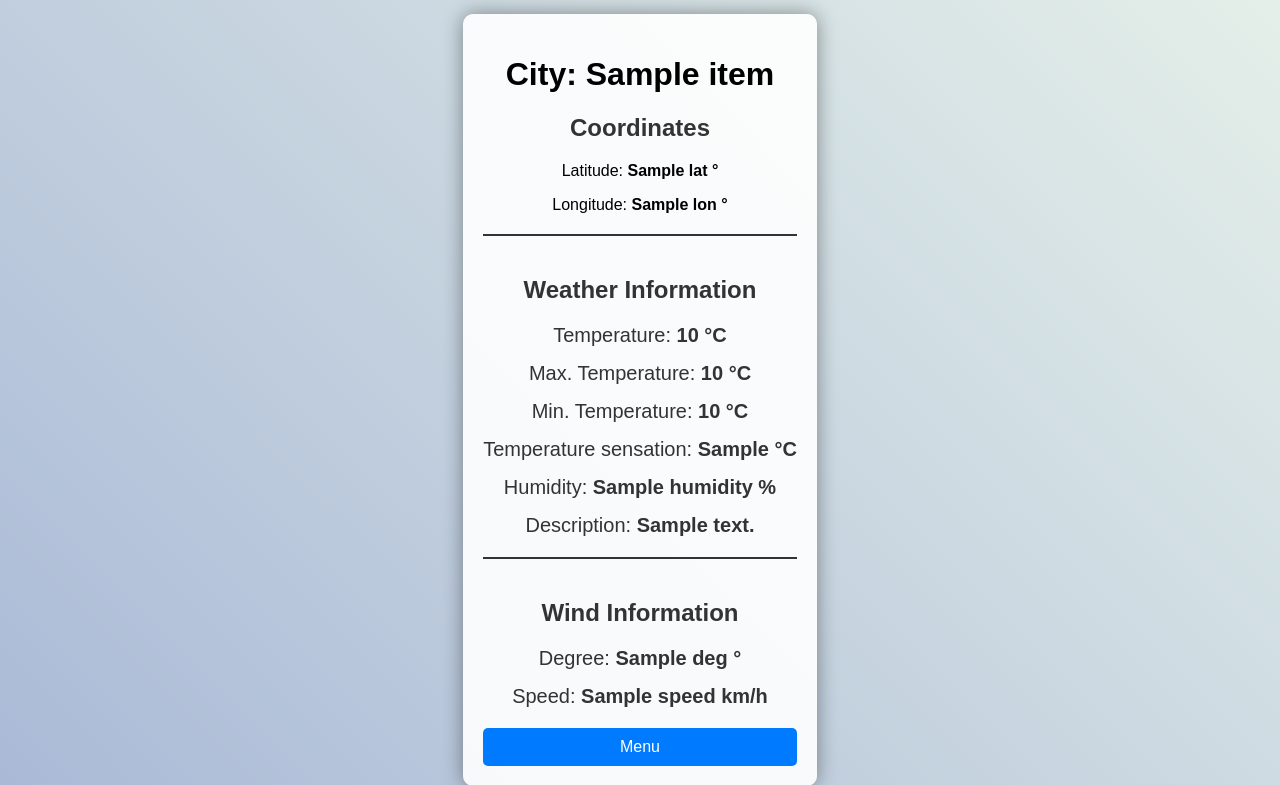
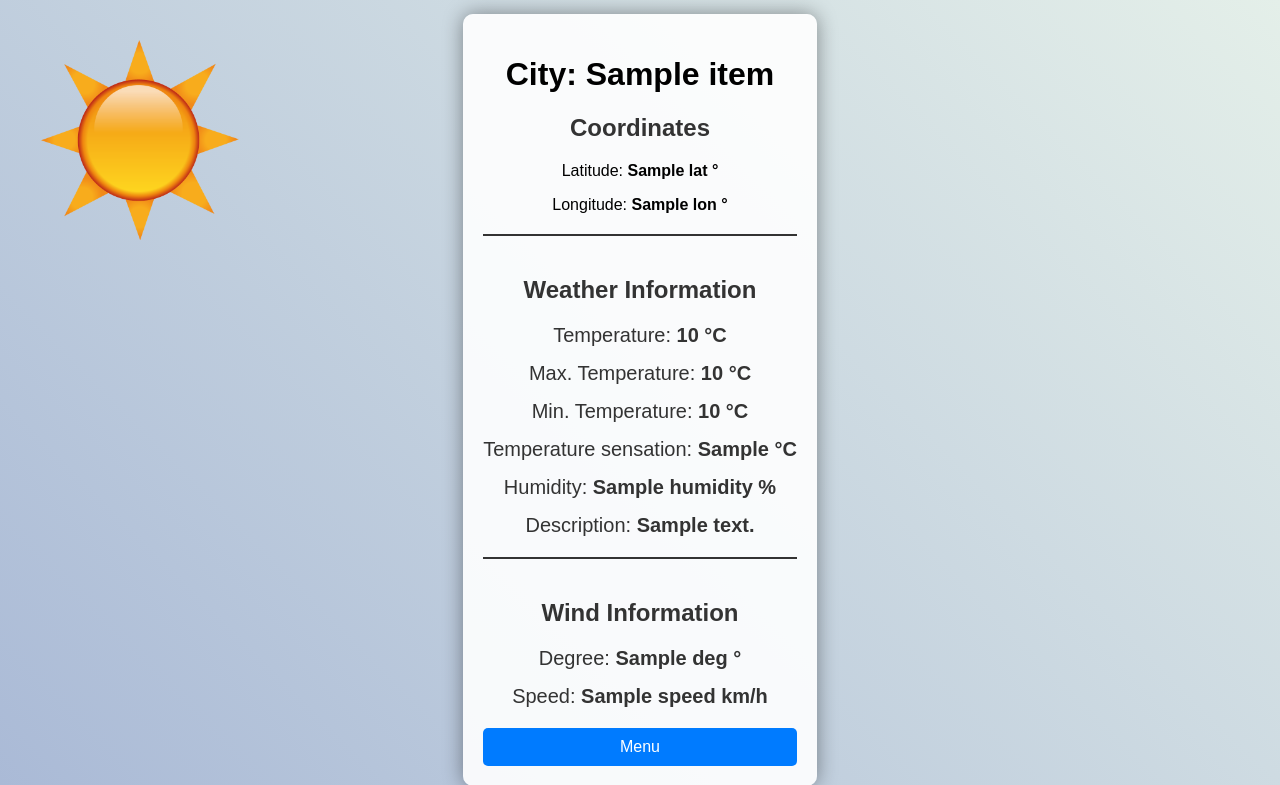
Before and after one commit to Xeonam/Weather-Forecast, a Flask app: page /weather in a window 1280 px wide. Shown: the top 785 px of the page. Run offline with Flask 3, Linux system fonts and the light colour scheme; a database or web service that is not in the repository returns one stand-in record (values such as "Sample title"); data that the repository does not hold is empty.

Commit message:
Add sun image to weather.html page and provide the specific css for it

```diff
--- a/WeatherForecast/static/weather.css
+++ b/WeatherForecast/static/weather.css
@@ -86,3 +86,15 @@ body {
     text-align: center;
     border-radius: 5px;
   }
+
+  .corner-image {
+    position: absolute;
+    width: 200px; /* Adjust the width as needed */
+    height: 200px; /* Adjust the height as needed */
+    z-index: 1; /* Ensure images are above other content */
+}
+
+.top-left {
+    top: 40px;
+    left: 40px;
+}
--- a/WeatherForecast/templates/weather.html
+++ b/WeatherForecast/templates/weather.html
@@ -7,7 +7,10 @@
     <link rel="stylesheet" href="../static/weather.css">
 </head>
 <body>
+    <img src="static/images/sun-image.png" alt="Sun" class="corner-image top-left">
+
     <div class="container">
+
         <div class="city">
             <h1>City: <span class="city_name">{{ weather.city }}</span></h1>
         </div>
```
Also changed, not shown: WeatherForecast/static/images/sun-image.png (added).
